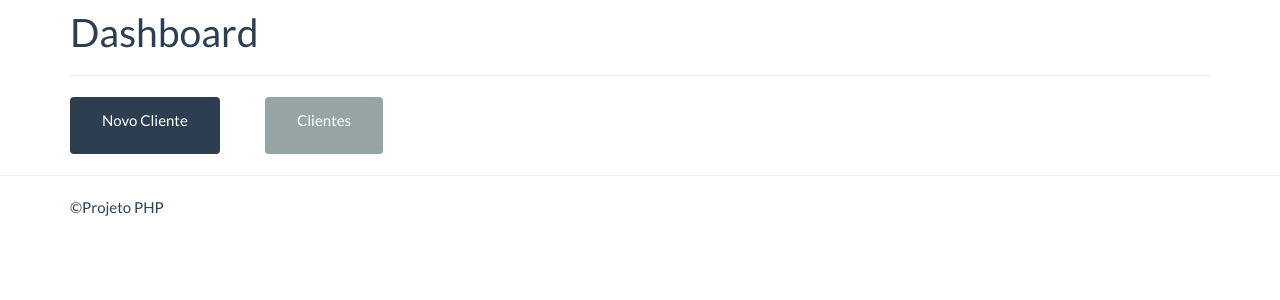
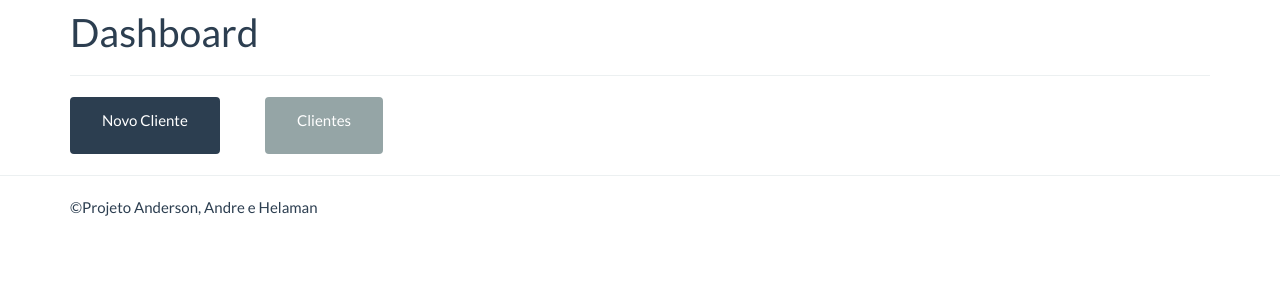
Before and after one commit to helamanspadari/PROJETO-CRUD-LP4, a PHP site: page / in a window 1280 px wide. Shown: the part 60-360 px from the top of the page. Run offline with PHP 8.4, Linux system fonts and the light colour scheme; some libraries are stand-ins or nearby versions.

Commit message:
Alteração Footer

```diff
--- a/crud-bootstrap-php/inc/footer.php
+++ b/crud-bootstrap-php/inc/footer.php
@@ -2,7 +2,7 @@
 
 	<hr>
 	<footer class="container">
-		<p>&copy;Projeto PHP</p>
+		<p>&copy;Projeto Anderson, Andre e Helaman</p>
 	</footer>
 
 
```
